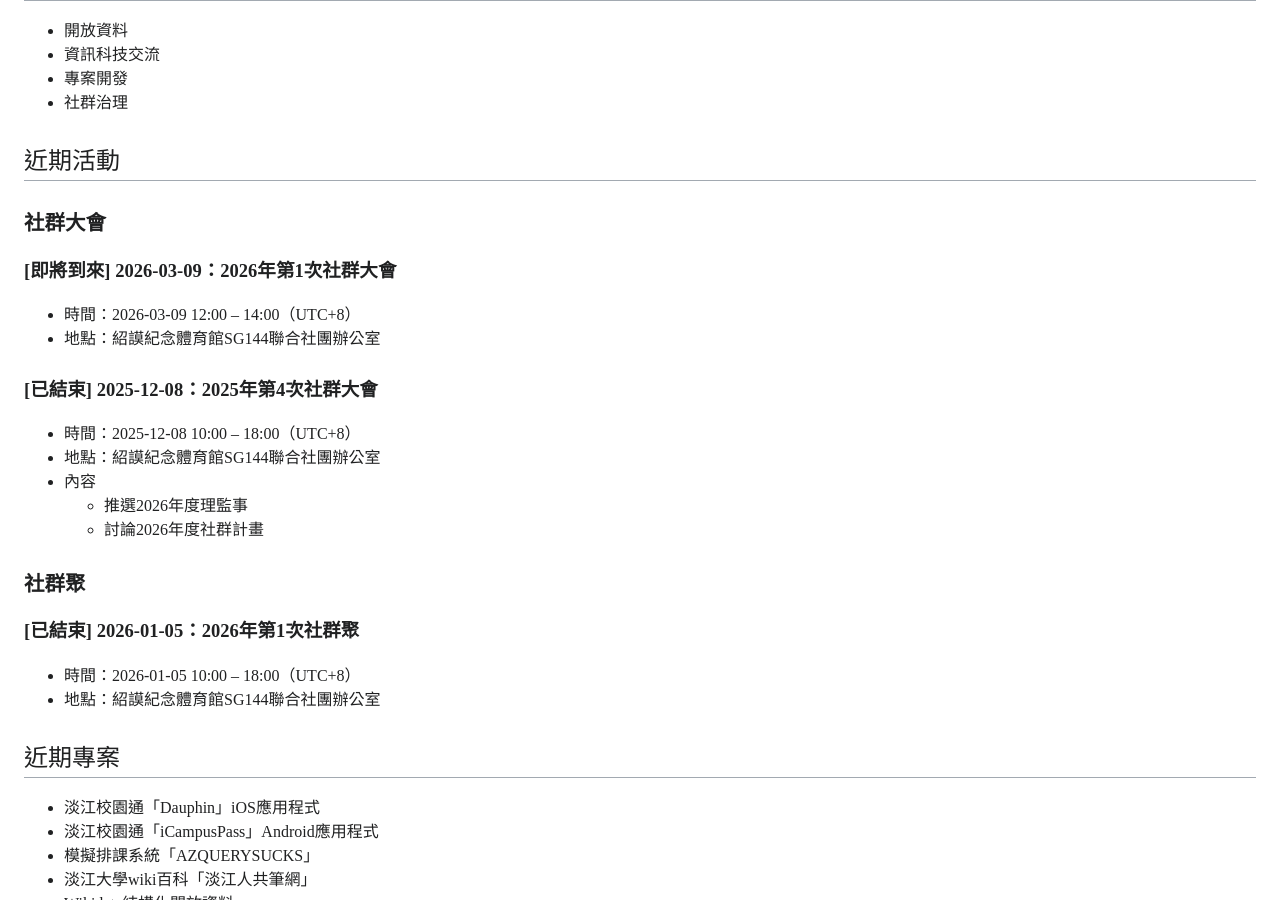
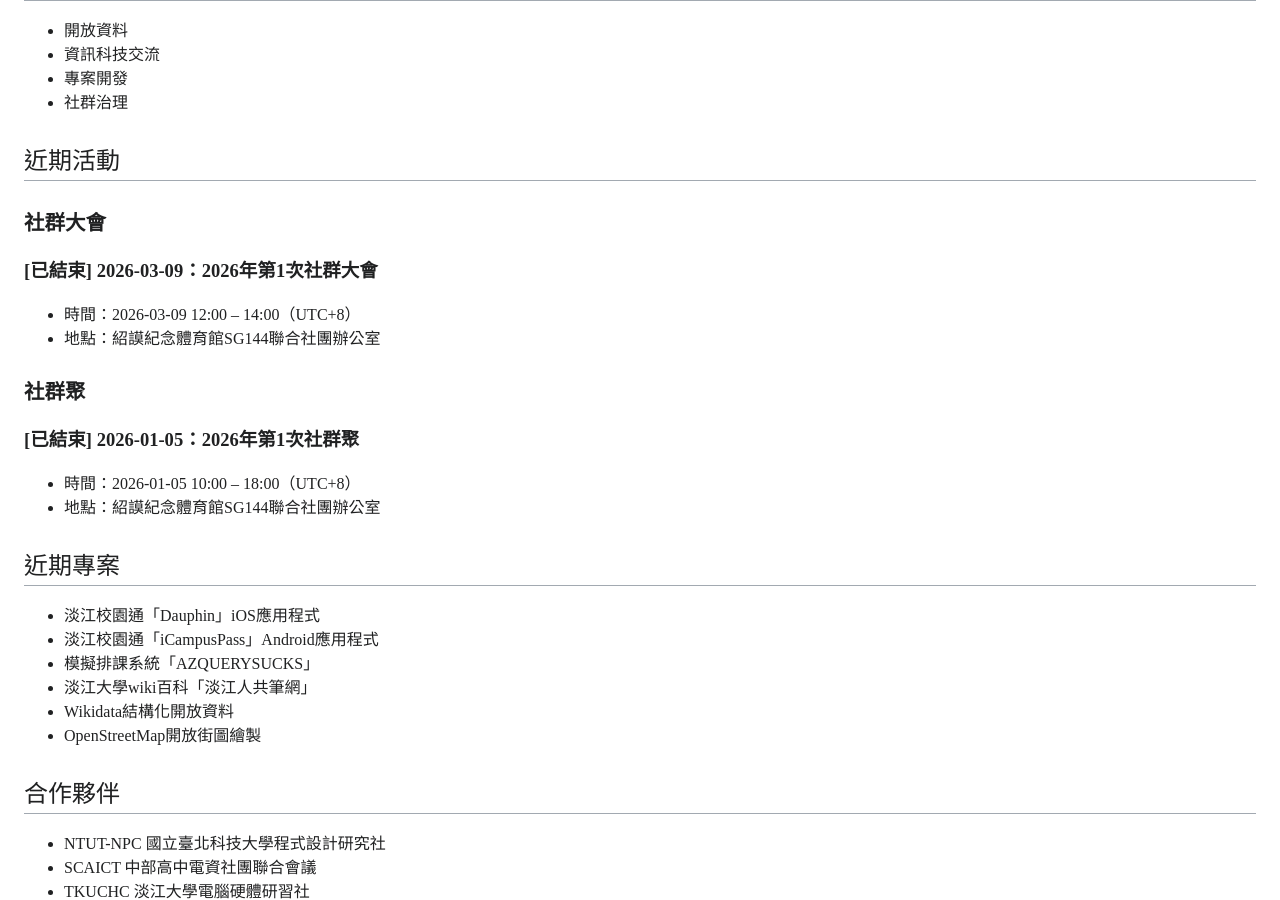
Before and after one commit to tkuitocc/tkuitocc.github.io, a Jekyll site: the page built from docs/zh-Hant-TW/index.md, in a window 1280 px wide and 900 px high, scrolled down 383 px. Built offline with Jekyll 4.4.1, drawn with Linux system fonts in a browser that asks for light colours; our own code applies the rules of GitHub Pages for plain Markdown files.

Commit message:
docs: Update information

```diff
--- a/docs/zh-Hant-TW/index.md
+++ b/docs/zh-Hant-TW/index.md
@@ -19,18 +19,10 @@
 
 ### 社群大會
 
-#### [即將到來] 2026-03-09：2026年第1次社群大會
+#### [已結束] 2026-03-09：2026年第1次社群大會
 
 * 時間：2026-03-09 12:00 – 14:00（UTC+8）
 * 地點：紹謨紀念體育館SG144聯合社團辦公室
-
-#### [已結束] 2025-12-08：2025年第4次社群大會
-
-* 時間：2025-12-08 10:00 – 18:00（UTC+8）
-* 地點：紹謨紀念體育館SG144聯合社團辦公室
-* 內容
-  * 推選2026年度理監事
-  * 討論2026年度社群計畫
 
 ### 社群聚
 
```
Also changed, not shown: docs/en-US/2026/Members.md (+14 -12 lines), docs/en-US/index.md (+1 -9 lines), docs/zh-Hant-TW/2026/成員.md (+14 -12 lines), docs/zh-Hant-TW/2026/活動.md (+1 -1 lines).
